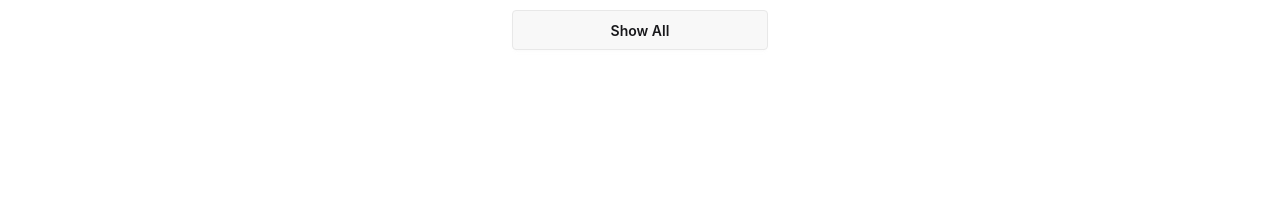
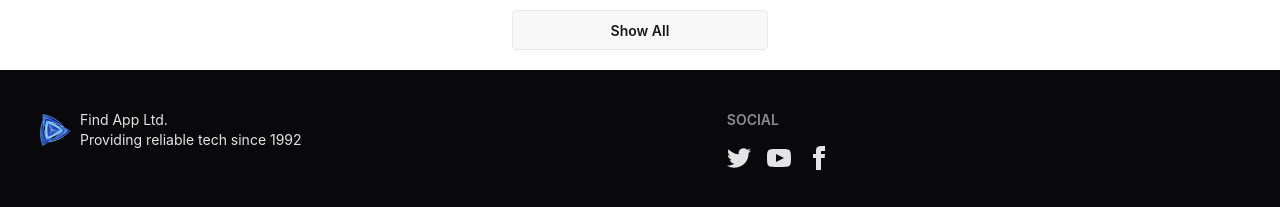
Before and after one commit to Amibiplob/Find-App, a React (Vite) app: page / in a window 1280 px wide. Shown: the part 1533-1740 px from the top of the page. Before the commit the page ends 1603 px from the top, so only its background shows below. Built offline with nearby package versions, Linux system fonts and the light colour scheme.

Commit message:
Footer added

```diff
--- a/src/App.jsx
+++ b/src/App.jsx
@@ -1,4 +1,5 @@
 import Banner from "./Pages/Banner";
+import Footer from "./Pages/Footer";
 import Navbar from "./Pages/Navbar";
 import Trending from "./Pages/Trending";
 
@@ -7,7 +8,8 @@
     <div className="container mx-auto">
       <Navbar />
       <Banner />
-      <Trending/>
+      <Trending />
+      <Footer/>
     </div>
   );
 }
--- /dev/null
+++ b/src/Pages/Footer.jsx
@@ -0,0 +1,56 @@
+import React from 'react'
+
+export default function Footer() {
+  return (
+    <div>
+      <footer className="footer sm:footer-horizontal bg-neutral text-neutral-content p-10">
+        <div className='flex items-center'>
+          <img src="/src/assets/logo.png" className="h-8 w-8" alt="Logo" />
+          <p>
+            Find App Ltd.
+            <br />
+            Providing reliable tech since 1992
+          </p>
+        </div>
+        <nav>
+          <h6 className="footer-title">Social</h6>
+          <div className="grid grid-flow-col gap-4">
+            <a>
+              <svg
+                xmlns="http://www.w3.org/2000/svg"
+                width="24"
+                height="24"
+                viewBox="0 0 24 24"
+                className="fill-current"
+              >
+                <path d="M24 4.557c-.883.392-1.832.656-2.828.775 1.017-.609 1.798-1.574 2.165-2.724-.951.564-2.005.974-3.127 1.195-.897-.957-2.178-1.555-3.594-1.555-3.179 0-5.515 2.966-4.797 6.045-4.091-.205-7.719-2.165-10.148-5.144-1.29 2.213-.669 5.108 1.523 6.574-.806-.026-1.566-.247-2.229-.616-.054 2.281 1.581 4.415 3.949 4.89-.693.188-1.452.232-2.224.084.626 1.956 2.444 3.379 4.6 3.419-2.07 1.623-4.678 2.348-7.29 2.04 2.179 1.397 4.768 2.212 7.548 2.212 9.142 0 14.307-7.721 13.995-14.646.962-.695 1.797-1.562 2.457-2.549z"></path>
+              </svg>
+            </a>
+            <a>
+              <svg
+                xmlns="http://www.w3.org/2000/svg"
+                width="24"
+                height="24"
+                viewBox="0 0 24 24"
+                className="fill-current"
+              >
+                <path d="M19.615 3.184c-3.604-.246-11.631-.245-15.23 0-3.897.266-4.356 2.62-4.385 8.816.029 6.185.484 8.549 4.385 8.816 3.6.245 11.626.246 15.23 0 3.897-.266 4.356-2.62 4.385-8.816-.029-6.185-.484-8.549-4.385-8.816zm-10.615 12.816v-8l8 3.993-8 4.007z"></path>
+              </svg>
+            </a>
+            <a>
+              <svg
+                xmlns="http://www.w3.org/2000/svg"
+                width="24"
+                height="24"
+                viewBox="0 0 24 24"
+                className="fill-current"
+              >
+                <path d="M9 8h-3v4h3v12h5v-12h3.642l.358-4h-4v-1.667c0-.955.192-1.333 1.115-1.333h2.885v-5h-3.808c-3.596 0-5.192 1.583-5.192 4.615v3.385z"></path>
+              </svg>
+            </a>
+          </div>
+        </nav>
+      </footer>
+    </div>
+  );
+}
```
